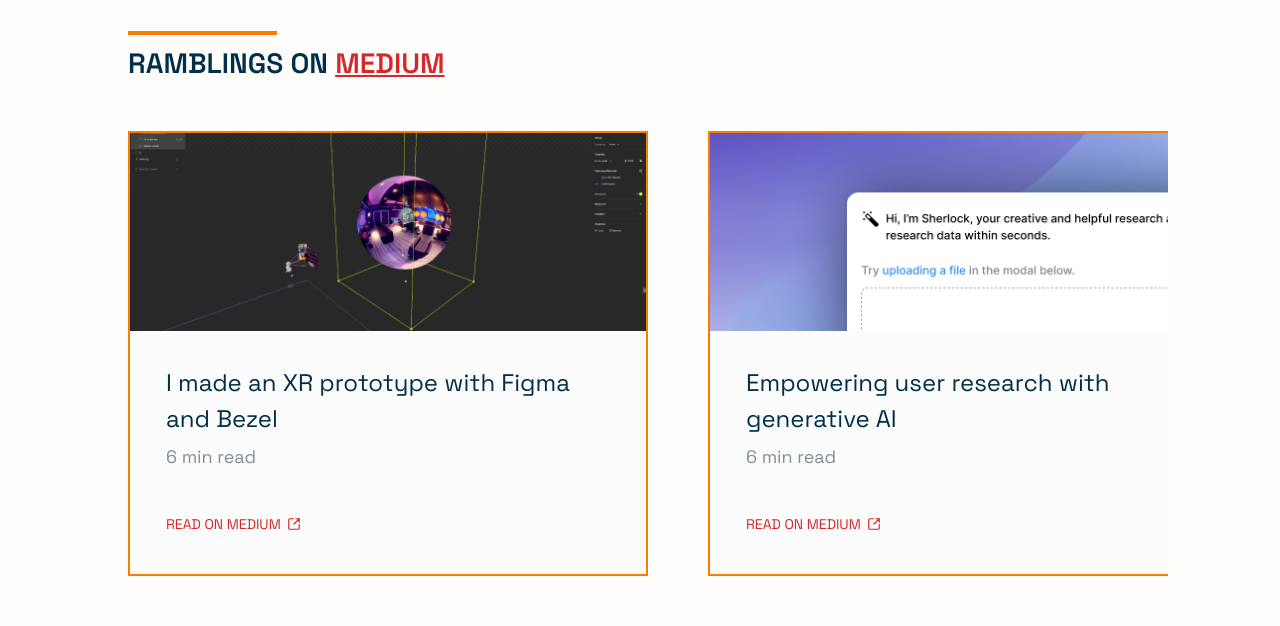
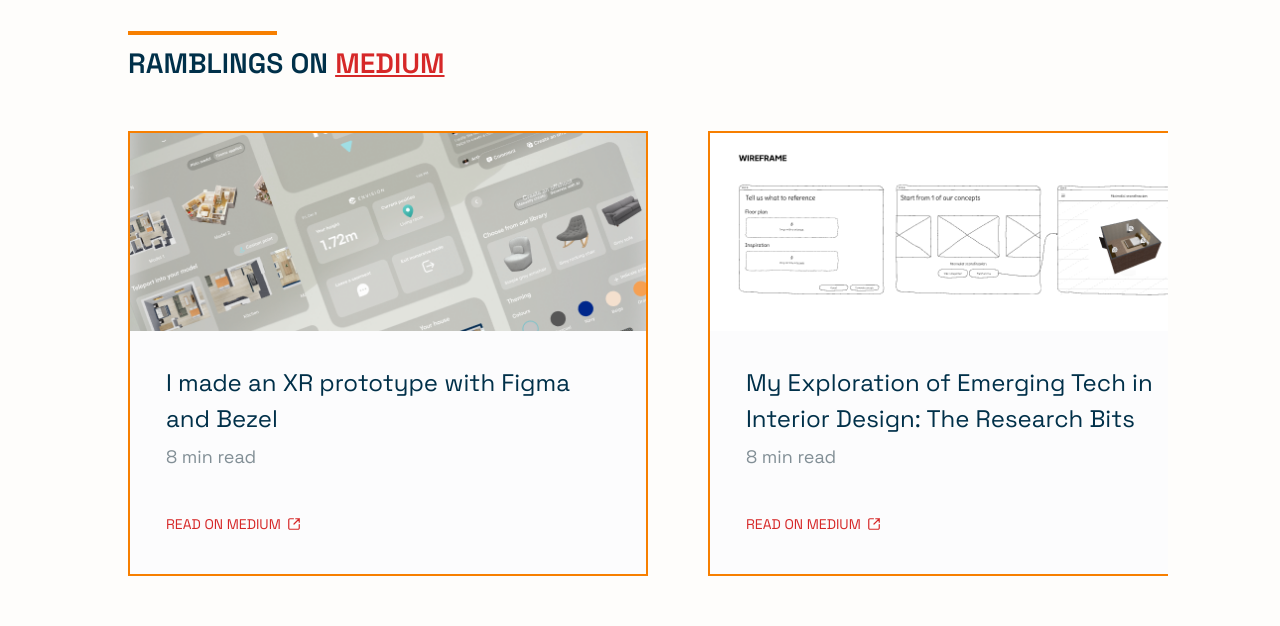
Before and after one commit to artlee06/webflowWebsite, a plain HTML site: page index.html in a window 1280 px wide. Shown: the part 2860-3486 px from the top of the page. Drawn offline with nearby package versions, Linux system fonts and the light colour scheme; a script that the page names is missing.

Commit message:
Adds 2 case studies

```diff
--- a/index.html
+++ b/index.html
@@ -237,6 +237,34 @@
       </div>
       <div class="spacer-24-12"></div>
       <div class="medium-cards">
+        <a data-w-id="47a0f561-ea20-3756-b2b8-0aa572fc72bb" href="https://artlee06.medium.com/i-designed-an-interior-design-app-for-spatial-computing-extended-reality-62865c8decf4" target="_blank" class="medium-card-and-shadow w-inline-block">
+          <div class="medium-card"><img src="images/XRID_hero_image_desktop.png" loading="lazy" height="" alt="" class="desk-image-header"><img src="images/XRID_hero_image_mobile.png" loading="lazy" height="" alt="" sizes="(max-width: 479px) 100vw, (max-width: 767px) 86vw, 516px" srcset="images/XRID_hero_image_mobile.png 500w, images/XRID_hero_image_mobile.png 520w" class="mob-image-header">
+            <div class="medium-card-bottom-section">
+              <div class="div-block-11 div-block-12 div-block-13">
+                <h5 class="medium-header">I made an XR prototype with Figma and Bezel</h5>
+                <div class="text-block-6">8 min read</div>
+              </div>
+              <div class="resume-div">
+                <div class="link-caption">Read on medium</div><img src="images/iconoir_open-new-window.svg" loading="lazy" alt="">
+              </div>
+            </div>
+          </div>
+          <div class="brutalist-shadow"></div>
+        </a>
+        <a data-w-id="47a0f561-ea20-3756-b2b8-0aa572fc72bb" href="https://medium.com/design-bootcamp/my-exploration-of-emerging-tech-in-interior-design-the-research-bits-988554c7c019" target="_blank" class="medium-card-and-shadow w-inline-block">
+          <div class="medium-card"><img src="images/XRID_wireframe_desktop.png" loading="lazy" height="" alt="" class="desk-image-header"><img src="images/XRID_wireframe_mobile.png" loading="lazy" height="" alt="" sizes="(max-width: 479px) 100vw, (max-width: 767px) 86vw, 516px" srcset="images/XRID_wireframe_mobile.png 500w, images/XRID_wireframe_mobile.png 520w" class="mob-image-header">
+            <div class="medium-card-bottom-section">
+              <div class="div-block-11 div-block-12 div-block-13">
+                <h5 class="medium-header">My Exploration of Emerging Tech in Interior Design: The Research Bits</h5>
+                <div class="text-block-6">8 min read</div>
+              </div>
+              <div class="resume-div">
+                <div class="link-caption">Read on medium</div><img src="images/iconoir_open-new-window.svg" loading="lazy" alt="">
+              </div>
+            </div>
+          </div>
+          <div class="brutalist-shadow"></div>
+        </a>
         <a data-w-id="47a0f561-ea20-3756-b2b8-0aa572fc72bb" href="https://artlee06.medium.com/i-made-an-xr-prototype-with-figma-and-bezel-627c4c37e0cf" target="_blank" class="medium-card-and-shadow w-inline-block">
           <div class="medium-card"><img src="images/XR-prototype-Desktop-header.png" loading="lazy" height="" alt="" class="desk-image-header"><img src="images/XR-prototype-mobile-header.png" loading="lazy" height="" alt="" sizes="(max-width: 479px) 100vw, (max-width: 767px) 86vw, 516px" srcset="images/XR-prototype-mobile-header.png 500w, images/XR-prototype-mobile-header.png 520w" class="mob-image-header">
             <div class="medium-card-bottom-section">
```
Also changed, not shown: images/XRID_hero_image_desktop.png (added), images/XRID_hero_image_mobile.png (added), images/XRID_wireframe_desktop.png (added), images/XRID_wireframe_mobile.png (added).
